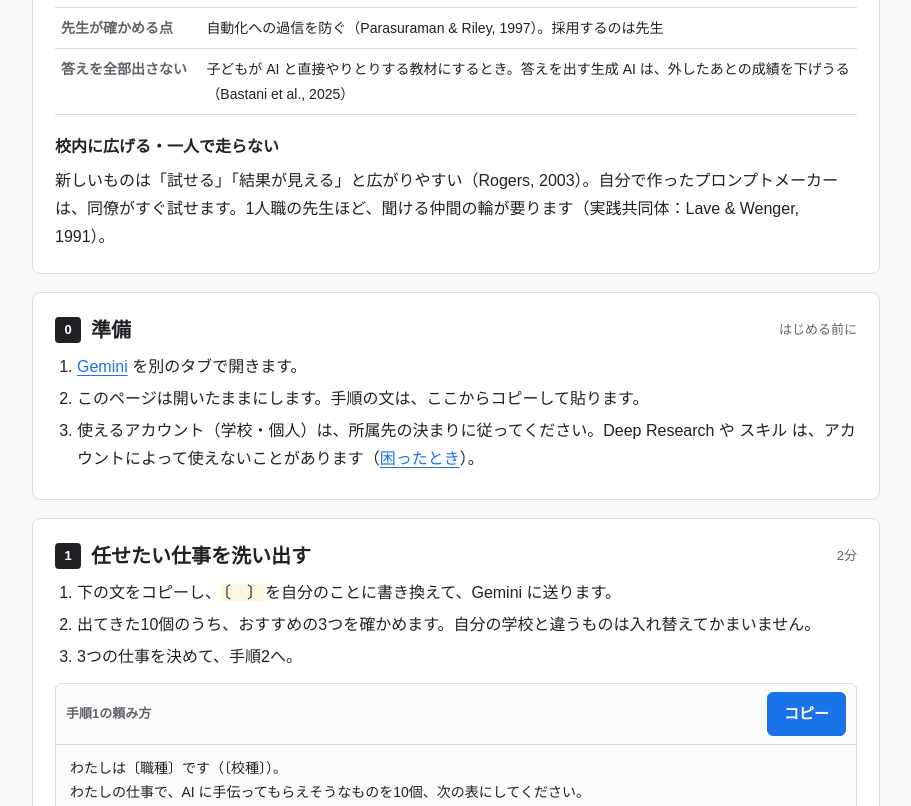
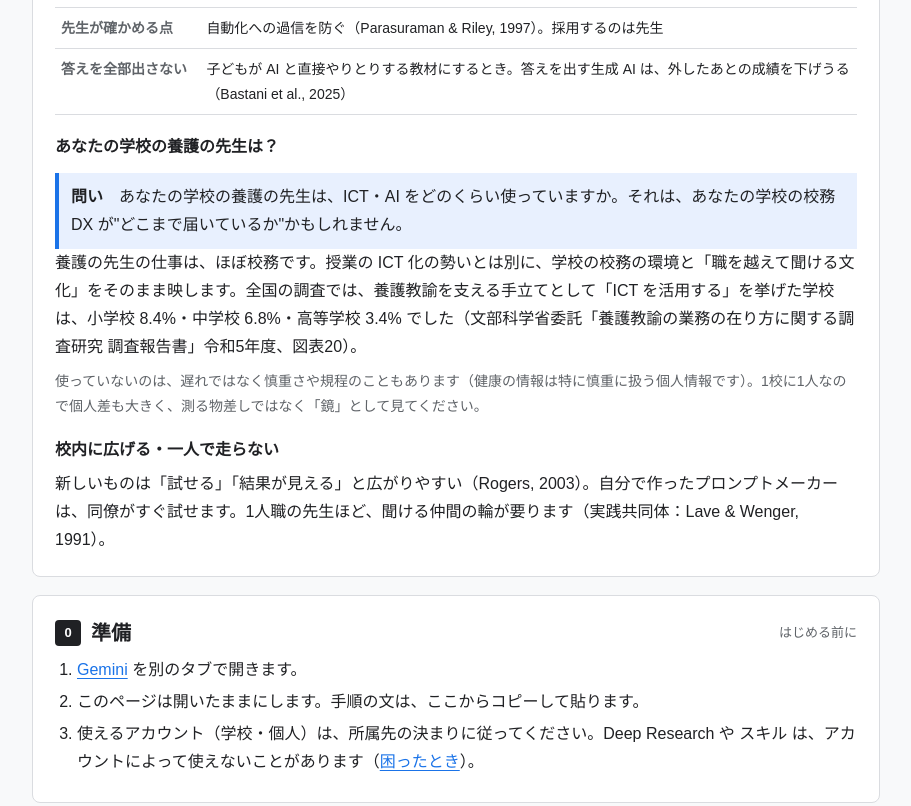
Before and after one commit to KTS-0513/geg-prompt-maker, a plain HTML site: page index.html in a window 1280 px wide. Shown: the part 1880-2686 px from the top of the page, without its empty margins (184-1095 px from the left). Drawn offline with Linux system fonts and the light colour scheme.

Commit message:
前半と後半をつなぐ問い（養護の先生は校務DXの届き具合を映す）

```diff
--- a/index.html
+++ b/index.html
@@ -105,6 +105,10 @@ footer{margin-top:28px;font-size:13px;color:var(--muted)}footer p{margin-top:6px
 <tr><th>先生が確かめる点</th><td>自動化への過信を防ぐ（Parasuraman &amp; Riley, 1997）。採用するのは先生</td></tr>
 <tr><th>答えを全部出さない</th><td>子どもが AI と直接やりとりする教材にするとき。答えを出す生成 AI は、外したあとの成績を下げうる（Bastani et al., 2025）</td></tr>
 </table>
+<h3>あなたの学校の養護の先生は？</h3>
+<p class="ask"><b>問い</b>　あなたの学校の養護の先生は、ICT・AI をどのくらい使っていますか。それは、あなたの学校の校務 DX が"どこまで届いているか"かもしれません。</p>
+<p>養護の先生の仕事は、ほぼ校務です。授業の ICT 化の勢いとは別に、学校の校務の環境と「職を越えて聞ける文化」をそのまま映します。全国の調査では、養護教諭を支える手立てとして「ICT を活用する」を挙げた学校は、小学校 8.4%・中学校 6.8%・高等学校 3.4% でした（文部科学省委託「養護教諭の業務の在り方に関する調査研究 調査報告書」令和5年度、図表20）。</p>
+<p class="note">使っていないのは、遅れではなく慎重さや規程のこともあります（健康の情報は特に慎重に扱う個人情報です）。1校に1人なので個人差も大きく、測る物差しではなく「鏡」として見てください。</p>
 <h3>校内に広げる・一人で走らない</h3>
 <p>新しいものは「試せる」「結果が見える」と広がりやすい（Rogers, 2003）。自分で作ったプロンプトメーカーは、同僚がすぐ試せます。1人職の先生ほど、聞ける仲間の輪が要ります（実践共同体：Lave &amp; Wenger, 1991）。</p>
 </section>
@@ -317,6 +321,7 @@ AI に任せるのは下書き・案出し・整理までです。</pre></div>
 <li>Wood, D., Bruner, J. S., &amp; Ross, G. (1976). The role of tutoring in problem solving. <i>Journal of Child Psychology and Psychiatry, 17</i>(2), 89–100.</li>
 <li>Zimmerman, B. J. (2002). Becoming a self-regulated learner: An overview. <i>Theory Into Practice, 41</i>(2), 64–70.</li>
 <li>文部科学省（2024）「初等中等教育段階における生成AIの利活用に関するガイドライン（Ver.2.0）」2024年12月26日。</li>
+<li>文部科学省委託（株式会社リベルタス・コンサルティング）「養護教諭の業務の在り方に関する調査研究 調査報告書」令和5年度。</li>
 </ul>
 <p class="note">見本の「教員の仕事 プロンプトメーカー」の「理論の視点」の出典も含みます。理論の「効果」は、それぞれの研究の条件でのものです。手順2の Deep Research が挙げる文献も、出典を開いて確かめてから使ってください。</p>
 </section>
```
